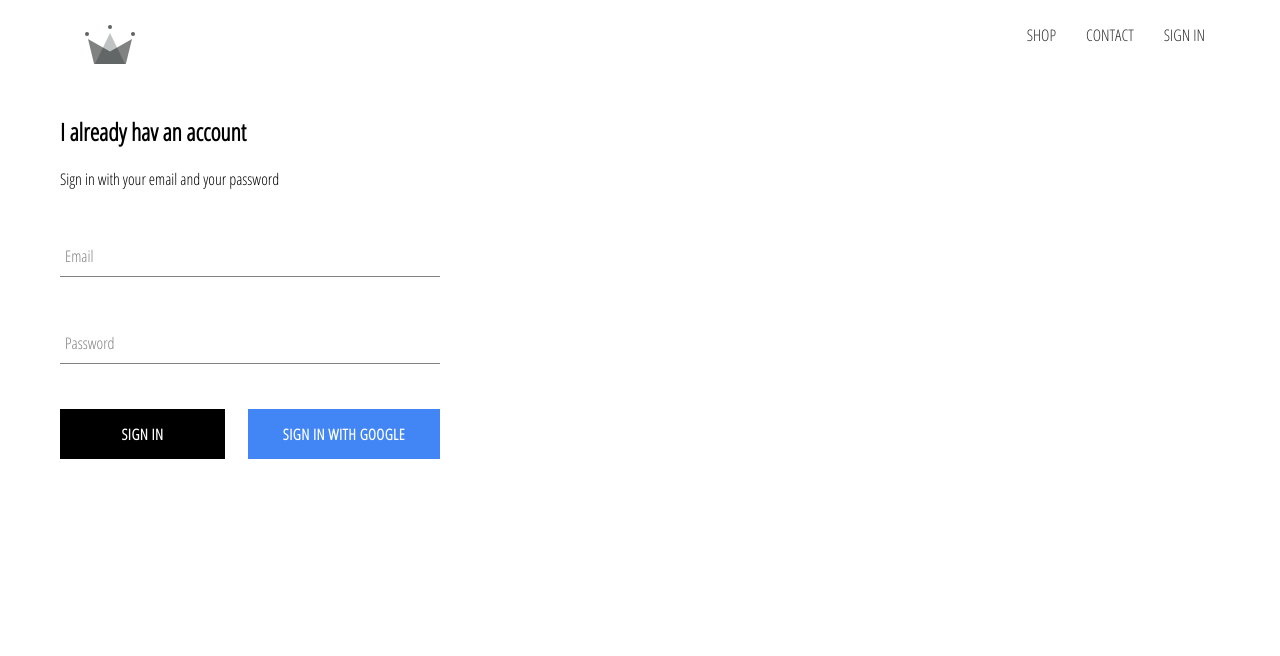
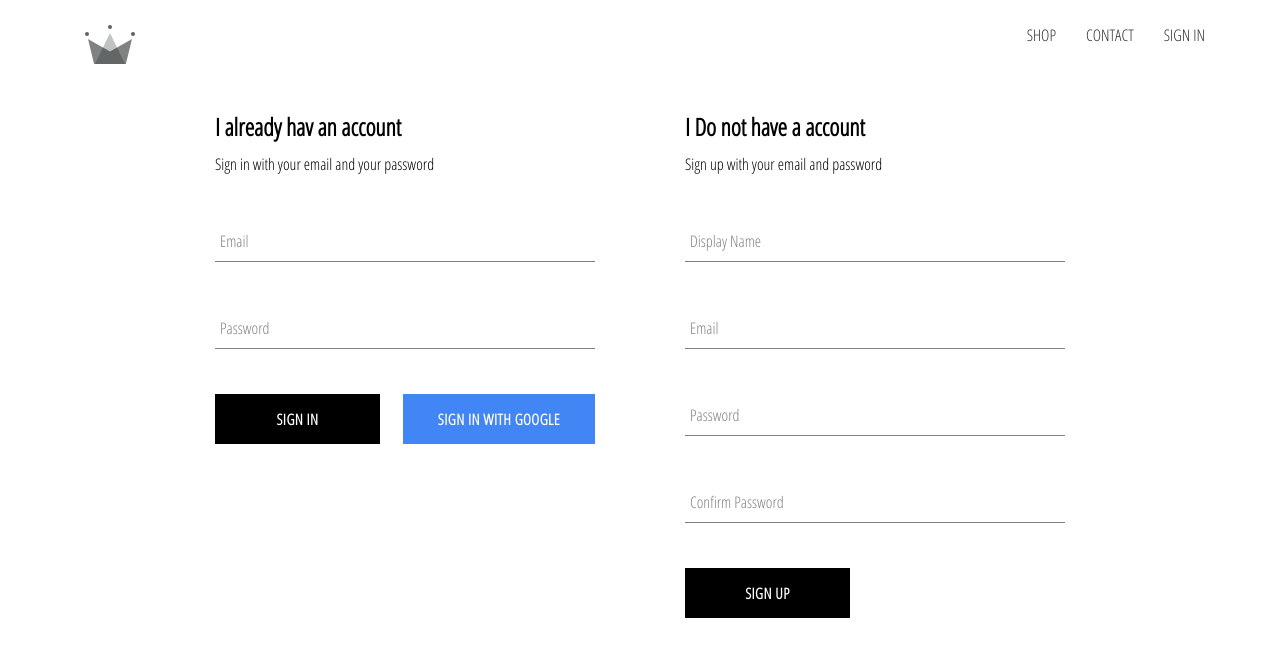
Before and after one commit to mikhlasnr/crwn-clothing, a React (Create React App) app: page /signin in a window 1280 px wide. Shown: the top 656 px of the page. Built offline with nearby package versions, Linux system fonts and the light colour scheme; no server answers.

Commit message:
implemented firebase utils, included ability to store auntheticated users into firestore database

```diff
--- a/src/components/signIn/SignIn.jsx
+++ b/src/components/signIn/SignIn.jsx
@@ -26,7 +26,7 @@
   render() {
     return (
       <div className="sign-in">
-        <h2>I already hav an account</h2>
+        <h2 className="title">I already hav an account</h2>
         <span>Sign in with your email and your password</span>
         <form onSubmit={this.handleSubmit}>
           <FormInput
--- /dev/null
+++ b/src/components/signUp/SignUp.jsx
@@ -0,0 +1,94 @@
+import React, { Component } from "react";
+import FormInput from "../formInput/FormInput";
+import CustomButton from "../customButton/CustomButton";
+import { auth, createUserProfileDocument } from "../../firebase/firebase.util";
+import "./SignUp.scss";
+class SignUp extends Component {
+  constructor() {
+    super();
+    this.state = {
+      displayName: "",
+      email: "",
+      password: "",
+      confirmPassword: "",
+    };
+  }
+
+  handleSubmit = async (event) => {
+    event.preventDefault();
+    const { displayName, email, password, confirmPassword } = this.state;
+    if (password !== confirmPassword) {
+      alert("passwords don't match");
+      return;
+    }
+
+    try {
+      const { user } = await auth.createUserWithEmailAndPassword(
+        email,
+        password
+      );
+
+      await createUserProfileDocument(user, { displayName });
+      this.setState({
+        displayName: "",
+        email: "",
+        password: "",
+        confirmPassword: "",
+      });
+    } catch (error) {
+      console.error(error);
+    }
+  };
+
+  handleChange = (event) => {
+    const { name, value } = event.target;
+    this.setState({ [name]: value });
+  };
+
+  render() {
+    const { displayName, email, password, confirmPassword } = this.state;
+    return (
+      <div className="sign-up">
+        <h2 className="title">I Do not have a account</h2>
+        <span>Sign up with your email and password</span>
+        <form className="sign-up-form" onSubmit={this.handleSubmit}>
+          <FormInput
+            type="text"
+            name="displayName"
+            label="Display Name"
+            handleChange={this.handleChange}
+            value={displayName}
+            required
+          />
+          <FormInput
+            type="email"
+            name="email"
+            label="Email"
+            handleChange={this.handleChange}
+            value={email}
+            required
+          />
+          <FormInput
+            type="password"
+            name="password"
+            label="Password"
+            handleChange={this.handleChange}
+            value={password}
+            required
+          />
+          <FormInput
+            type="password"
+            name="confirmPassword"
+            label="Confirm Password"
+            handleChange={this.handleChange}
+            value={confirmPassword}
+            required
+          />
+          <CustomButton type="submit">Sign Up</CustomButton>
+        </form>
+      </div>
+    );
+  }
+}
+
+export default SignUp;
--- /dev/null
+++ b/src/components/signUp/SignUp.scss
@@ -0,0 +1,9 @@
+.sign-up {
+  width: 380px;
+  display: flex;
+  flex-direction: column;
+
+  .title {
+    margin: 10px 0px;
+  }
+}
--- a/src/pages/logRegPage/LogRegPage.jsx
+++ b/src/pages/logRegPage/LogRegPage.jsx
@@ -1,12 +1,14 @@
 import React, { Component } from "react";
 import "./LogRegPage.scss";
 import SignIn from "../../components/signIn/SignIn";
+import SignUp from "../../components/signUp/SignUp";
 class LogRegPage extends Component {
   render() {
     return (
-      <>
+      <div className="login-register-page">
         <SignIn />
-      </>
+        <SignUp />
+      </div>
     );
   }
 }
--- a/src/pages/logRegPage/LogRegPage.scss
+++ b/src/pages/logRegPage/LogRegPage.scss
@@ -0,0 +1,6 @@
+.login-register-page {
+  width: 850px;
+  display: flex;
+  justify-content: space-between;
+  margin: 30px auto;
+}
```
Also changed, not shown: 1 other file (tests, documents, lock files or other folders).
